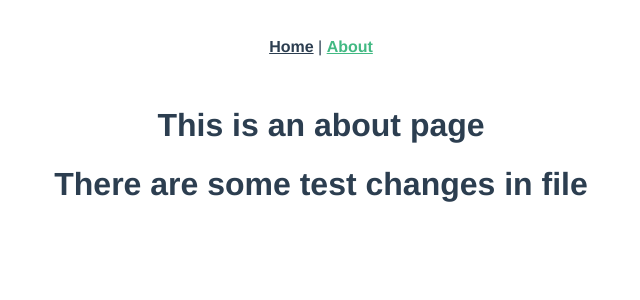
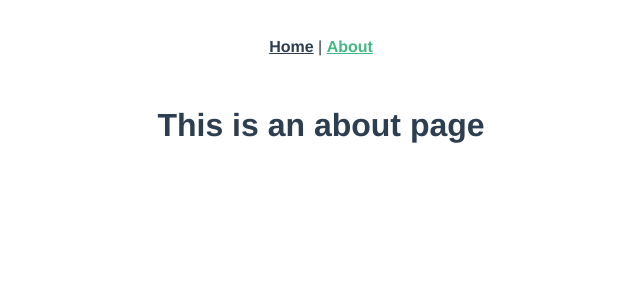
Before and after one commit to SyedUsamaMeraj/Vue, a Vue app: page /#/about in a window 1280 px wide. Shown: the top 300 px of the page, without its empty margins (319-959 px from the left). Built offline with nearby package versions, Linux system fonts and the light colour scheme.

Commit message:
first commit

```diff
--- a/src/views/About.vue
+++ b/src/views/About.vue
@@ -1,6 +1,5 @@
 <template>
   <div class="about">
     <h1>This is an about page</h1>
-    <h1>There are some test changes in file</h1>
   </div>
 </template>
```
